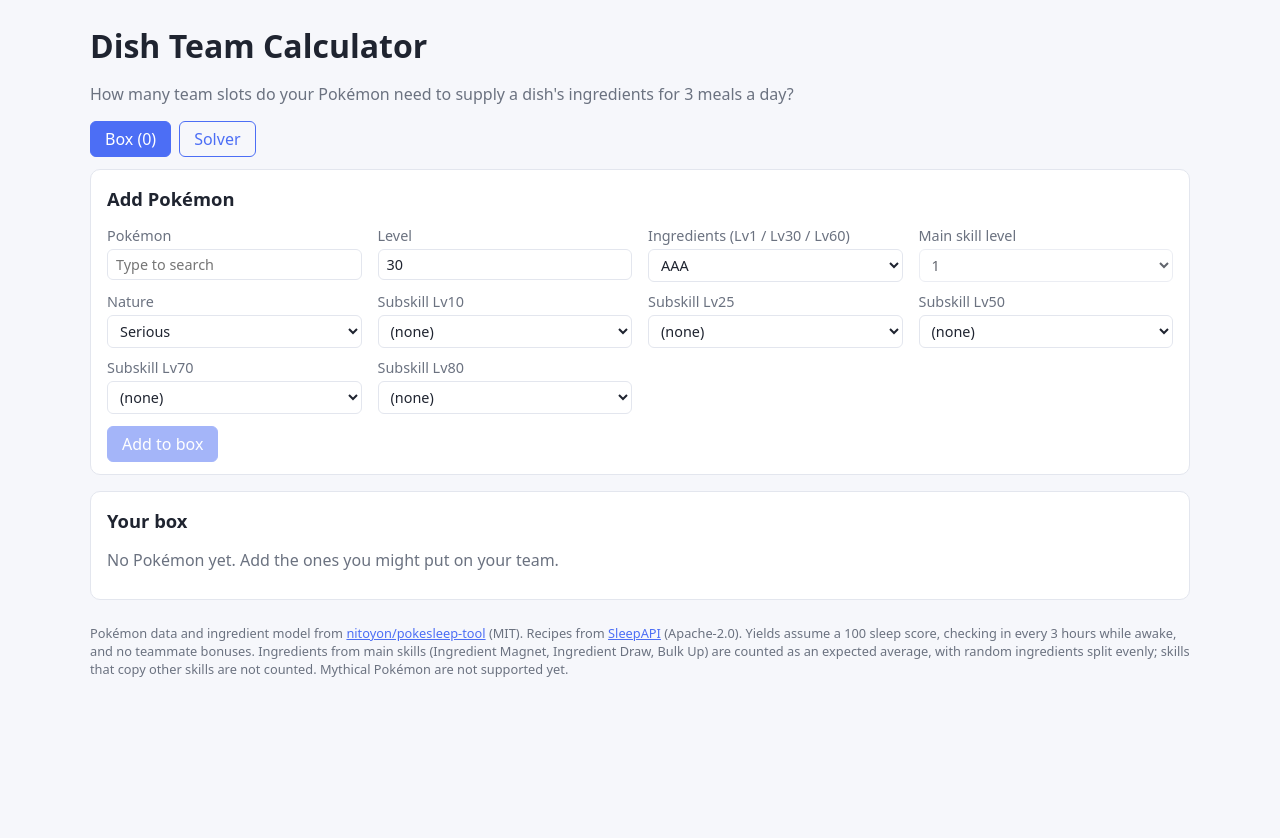
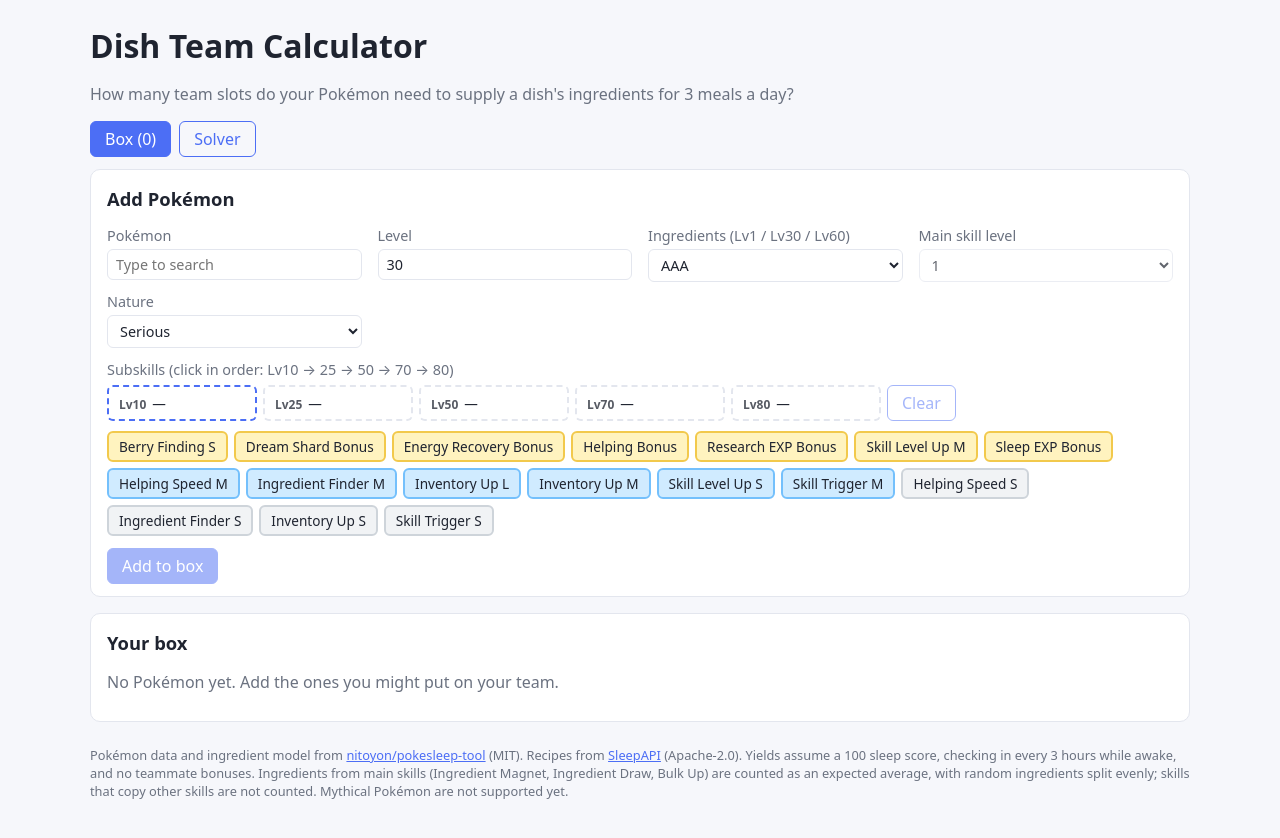
Before and after one commit to MurphyChao/pokemon-sleep-calculator, a React (Vite) app: page / in a window 1280 px wide. Before the commit the page ends 800 px from the top, so only its background shows below. Built offline with nearby package versions, Linux system fonts and the light colour scheme.

Commit message:
Replace subskill dropdowns with click-to-fill subskill buttons

```diff
--- a/src/ui/App.css
+++ b/src/ui/App.css
@@ -256,3 +256,86 @@ footer a {
 	align-items: center;
 	gap: 12px;
 }
+
+/* Subskill picker */
+.subskill-field {
+	margin-top: 12px;
+}
+
+.field-label {
+	display: block;
+	font-size: 0.9rem;
+	color: var(--muted);
+	margin-bottom: 6px;
+}
+
+.subskill-slots,
+.subskill-grid {
+	display: flex;
+	flex-wrap: wrap;
+	gap: 6px;
+}
+
+.subskill-slots {
+	margin-bottom: 10px;
+}
+
+.subskill-picker button.subskill-slot,
+.subskill-picker button.subskill-button {
+	color: #1f2430;
+	border-width: 2px;
+	padding: 4px 10px;
+	font-size: 0.85rem;
+}
+
+.subskill-slot {
+	min-width: 150px;
+	text-align: left;
+}
+
+.subskill-slot.empty {
+	background: transparent;
+	border: 2px dashed var(--border);
+	color: var(--muted);
+	opacity: 1;
+	cursor: default;
+}
+
+.subskill-slot.next {
+	border-color: var(--accent);
+}
+
+.subskill-picker .lv {
+	font-size: 0.75rem;
+	font-weight: 700;
+	margin-right: 6px;
+	opacity: 0.75;
+}
+
+.subskill-button .lv {
+	margin: 0 0 0 6px;
+}
+
+.subskill-picker .gold {
+	background: #fff3bf;
+	border-color: #f2c94c;
+}
+
+.subskill-picker .blue {
+	background: #d0ebff;
+	border-color: #74c0fc;
+}
+
+.subskill-picker .white {
+	background: #f1f3f5;
+	border-color: #ced4da;
+}
+
+.subskill-button.selected {
+	box-shadow: inset 0 0 0 2px var(--accent);
+	font-weight: 600;
+}
+
+.subskill-button:disabled {
+	opacity: 0.4;
+}
--- a/src/ui/BoxView.tsx
+++ b/src/ui/BoxView.tsx
@@ -1,13 +1,13 @@
 import { useState } from "react";
-import { type BoxEntry, subSkillLevels, type SubSkillLevel } from "../core/box";
+import type { BoxEntry } from "../core/box";
 import type { YieldDetail } from "../core/yield";
 import pokemons, { getPokemonRarity, type IngredientName } from "../vendor/pokesleep-tool/data/pokemons";
 import { getMaxSkillLevel } from "../vendor/pokesleep-tool/util/MainSkill";
 import Nature from "../vendor/pokesleep-tool/util/Nature";
 import { type IngredientType, IngredientTypes } from "../vendor/pokesleep-tool/util/PokemonIv";
 import { maxLevel } from "../vendor/pokesleep-tool/util/PokemonRp";
-import SubSkill, { type SubSkillType } from "../vendor/pokesleep-tool/util/SubSkill";
 import { formatAmount, ingredientLabel } from "./names";
+import SubSkillPicker from "./SubSkillPicker";
 
 // Mythical Pokémon choose their own ingredients, which is not supported yet.
 const pokemonNames = pokemons.filter((p) => getPokemonRarity(p) !== "mythical").map((p) => p.name);
@@ -18,7 +18,6 @@ const defaultSkillLevel = (name: string) => {
 	return p ? Math.max(p.evolutionCount + 1, 1) : 1;
 };
 const natureNames = Nature.allNatures.map((n) => n.name);
-const subSkillNames = SubSkill.allSubSkillNames;
 
 const emptyDraft = (): BoxEntry => ({
 	id: "",
@@ -66,9 +65,6 @@ export default function BoxView(props: {
 		}
 		setDraft(emptyDraft());
 	};
-
-	const setSubSkill = (lv: SubSkillLevel, value: string) =>
-		setDraft({ ...draft, subSkills: { ...draft.subSkills, [lv]: (value || null) as SubSkillType | null } });
 
 	return (
 		<div className="box-view">
@@ -138,19 +134,10 @@ export default function BoxView(props: {
 							))}
 						</select>
 					</label>
-					{subSkillLevels.map((lv) => (
-						<label key={lv}>
-							Subskill {lv.replace("lv", "Lv")}
-							<select value={draft.subSkills[lv] ?? ""} onChange={(e) => setSubSkill(lv, e.target.value)}>
-								<option value="">(none)</option>
-								{subSkillNames.map((n) => (
-									<option key={n} value={n}>
-										{n}
-									</option>
-								))}
-							</select>
-						</label>
-					))}
+				</div>
+				<div className="subskill-field">
+					<span className="field-label">Subskills (click in order: Lv10 → 25 → 50 → 70 → 80)</span>
+					<SubSkillPicker value={draft.subSkills} onChange={(subSkills) => setDraft({ ...draft, subSkills })} />
 				</div>
 				<div className="actions">
 					<button type="button" onClick={save} disabled={!validName}>
--- /dev/null
+++ b/src/ui/SubSkillPicker.tsx
@@ -0,0 +1,94 @@
+import { type SubSkillLevel, subSkillLevels } from "../core/box";
+import SubSkill, { type SubSkillType } from "../vendor/pokesleep-tool/util/SubSkill";
+
+export type SubSkillSelection = Partial<Record<SubSkillLevel, SubSkillType | null>>;
+
+const levelLabel = (lv: SubSkillLevel) => lv.replace("lv", "Lv");
+
+// Gold first, then blue, then white, as in the game.
+const allSubSkills = [...SubSkill.allSubSkills].sort((a, b) => rarityRank(a) - rarityRank(b));
+
+function rarityRank(s: SubSkill): number {
+	return s.isGold ? 0 : s.isBlue ? 1 : 2;
+}
+
+function rarityClass(s: SubSkill): string {
+	return s.isGold ? "gold" : s.isBlue ? "blue" : "white";
+}
+
+/**
+ * Click a subskill to put it in the first empty level (Lv10 → 25 → 50 → 70 → 80).
+ * Click a chosen one again to remove it; its level is left empty so the next click fills it.
+ */
+export default function SubSkillPicker(props: {
+	value: SubSkillSelection;
+	onChange: (value: SubSkillSelection) => void;
+}) {
+	const { value, onChange } = props;
+	const levelOf = new Map<SubSkillType, SubSkillLevel>();
+	for (const lv of subSkillLevels) {
+		const name = value[lv];
+		if (name) levelOf.set(name, lv);
+	}
+	const nextEmpty = subSkillLevels.find((lv) => !value[lv]);
+
+	const toggle = (name: SubSkillType) => {
+		const lv = levelOf.get(name);
+		if (lv) {
+			onChange({ ...value, [lv]: null });
+		} else if (nextEmpty) {
+			onChange({ ...value, [nextEmpty]: name });
+		}
+	};
+
+	return (
+		<div className="subskill-picker">
+			<div className="subskill-slots">
+				{subSkillLevels.map((lv) => {
+					const name = value[lv];
+					return (
+						<button
+							type="button"
+							key={lv}
+							className={`subskill-slot ${name ? rarityClass(new SubSkill(name)) : "empty"} ${
+								lv === nextEmpty ? "next" : ""
+							}`}
+							disabled={!name}
+							title={name ? `Remove ${name}` : undefined}
+							onClick={() => name && onChange({ ...value, [lv]: null })}
+						>
+							<span className="lv">{levelLabel(lv)}</span>
+							{name ?? "—"}
+						</button>
+					);
+				})}
+				<button
+					type="button"
+					className="secondary"
+					disabled={levelOf.size === 0}
+					onClick={() => onChange(Object.fromEntries(subSkillLevels.map((lv) => [lv, null])))}
+				>
+					Clear
+				</button>
+			</div>
+			<div className="subskill-grid">
+				{allSubSkills.map((s) => {
+					const lv = levelOf.get(s.name);
+					return (
+						<button
+							type="button"
+							key={s.name}
+							className={`subskill-button ${rarityClass(s)} ${lv ? "selected" : ""}`}
+							disabled={!lv && !nextEmpty}
+							aria-pressed={lv !== undefined}
+							onClick={() => toggle(s.name)}
+						>
+							{s.name}
+							{lv && <span className="lv">{levelLabel(lv)}</span>}
+						</button>
+					);
+				})}
+			</div>
+		</div>
+	);
+}
```
Also changed, not shown: 1 other file (tests, documents, lock files or other folders).
